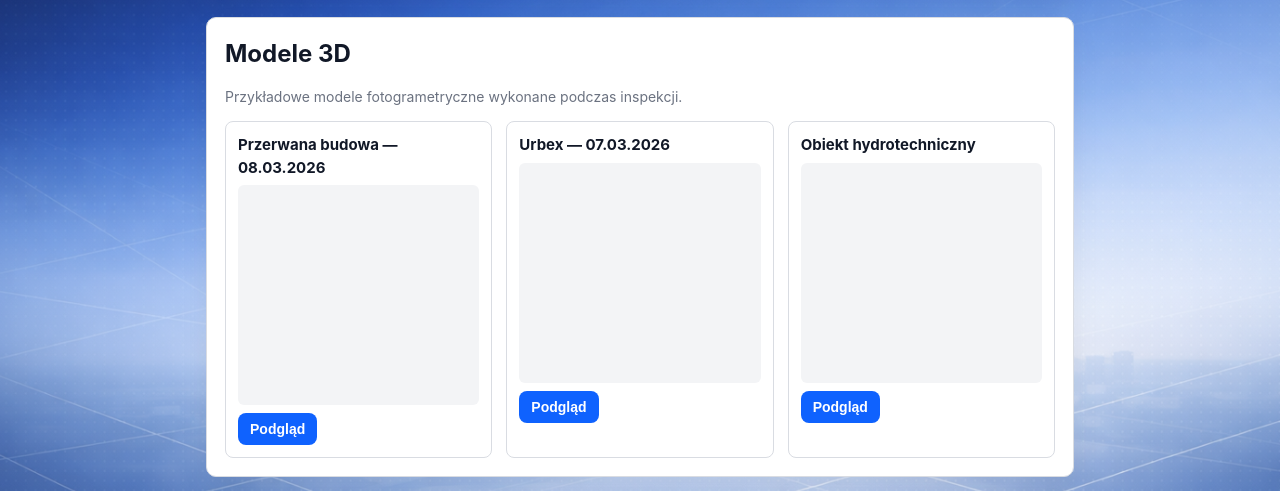
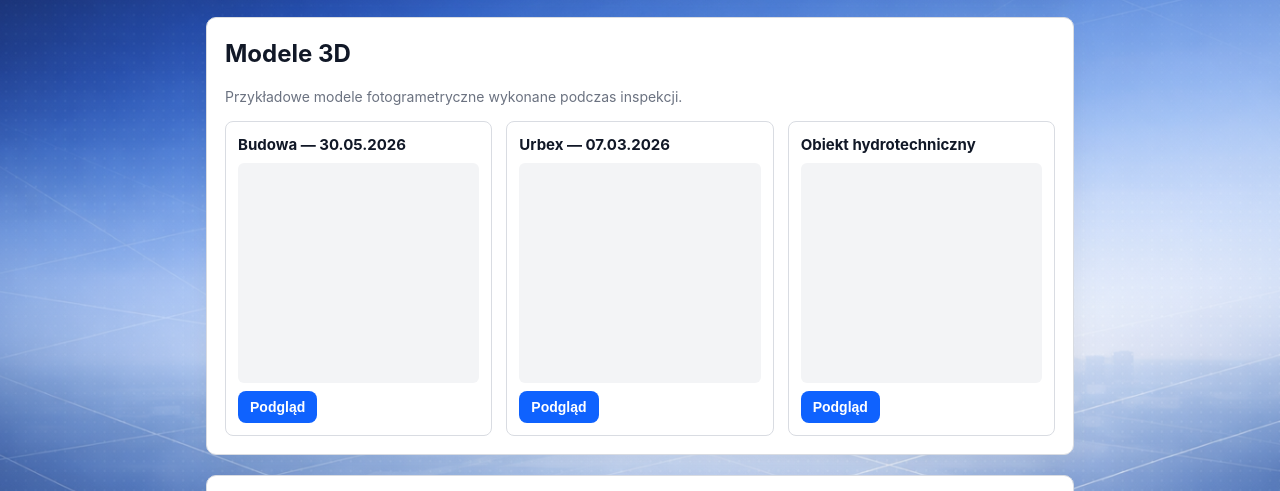
Before and after one commit to Kasiabsp/bsp-zlecenia, a website: page index.html in a window 1280 px wide. Shown: the part 272-763 px from the top of the page. Drawn offline with nearby package versions, Linux system fonts and the light colour scheme.

Commit message:
Update index.html

```diff
--- a/index.html
+++ b/index.html
@@ -507,7 +507,7 @@
 
       <div class="models-grid">
         <div class="model-card">
-          <h4>Przerwana budowa — 08.03.2026</h4>
+          <h4>Budowa — 30.05.2026</h4>
           <model-viewer src="assets/8.03.2026.glb" camera-controls auto-rotate></model-viewer>
           <button class="btn model-preview" type="button" data-src="assets/Maazurski-Zdrj-Tnie-5-30-2026-textured_model.glb" data-title="Przerwana budowa — 08.03.2026">Podgląd</button>
         </div>
```
